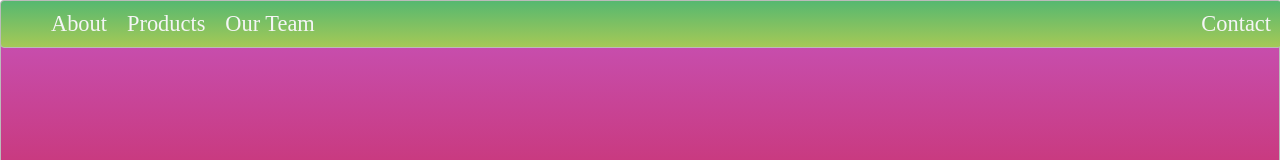
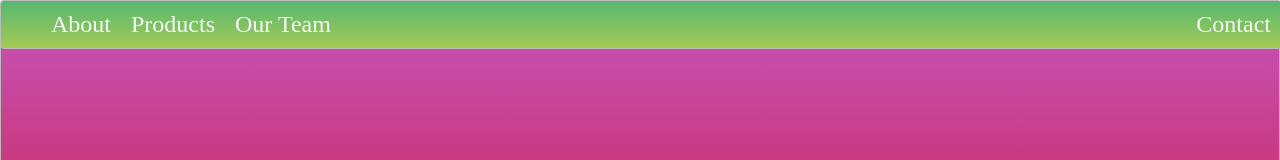
Before and after one commit to rdsaini1998/GenericWebsiteTemplate, a plain HTML site: page index.html in a window 1280 px wide. Shown: the top 160 px of the page. Drawn offline with Linux system fonts and the light colour scheme.

Commit message:
Updated style.css
Increased font size

```diff
--- a/style.css
+++ b/style.css
@@ -21,7 +21,7 @@ html,body{
 }
 .main-nav{
     list-style: none;
-    font-size:0.7em;
+    font-size:0.75em;
     display:flex;
     margin:0;
 }
```
